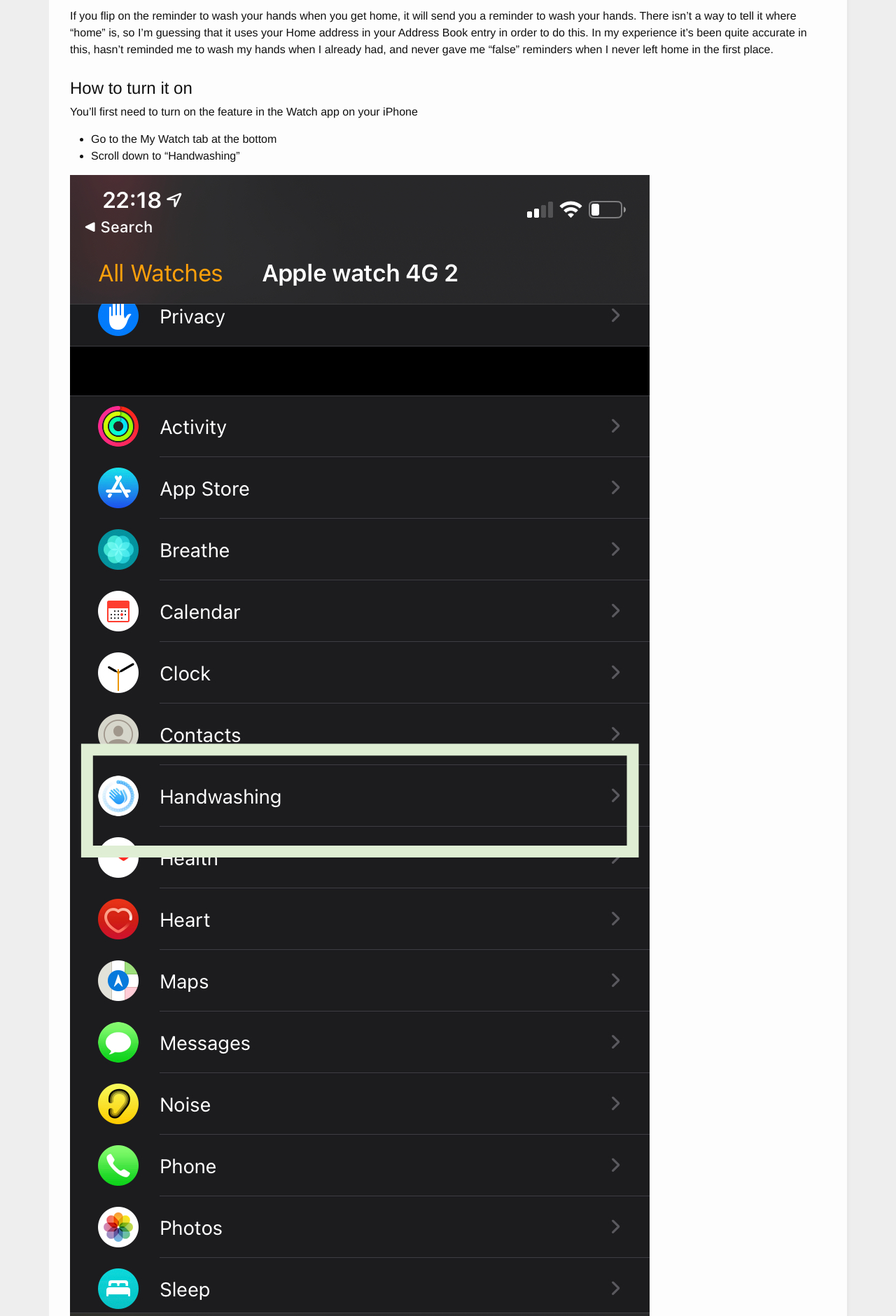
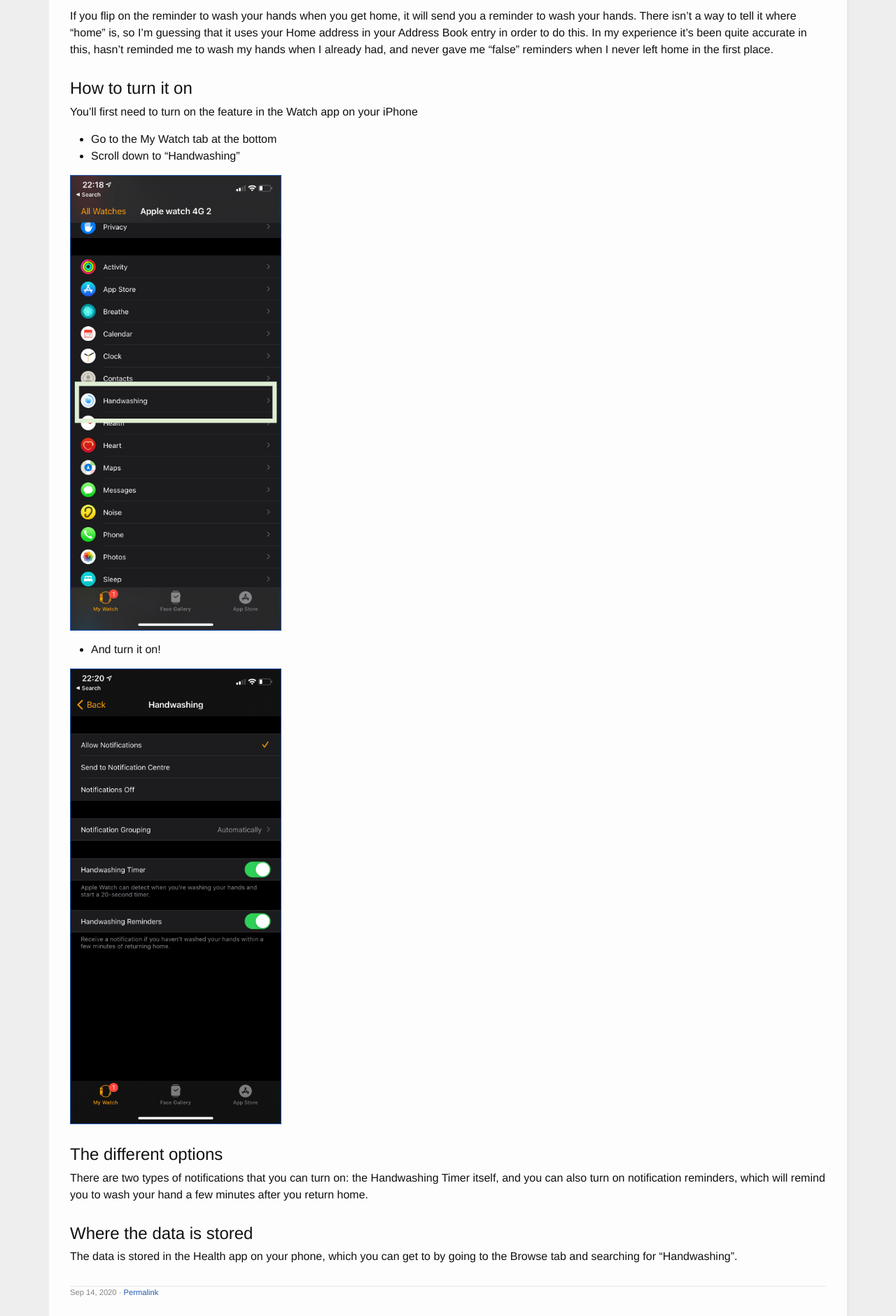
Before and after one commit to thatdamnqa/swipetounlock, a Jekyll site: the page built from index.html, in a window 1280 px wide. Shown: the part 410-2290 px from the top of the page at 70% size. Built offline with Jekyll 4.4.1, drawn with Linux system fonts in a browser that asks for light colours; the list of posts is cut into pages by our own code.

Commit message:
Add image styling

```diff
--- a/_sass/minima/_base.scss
+++ b/_sass/minima/_base.scss
@@ -59,6 +59,11 @@ main {
 img {
   max-width: 100%;
   vertical-align: middle;
+}
+
+.post img {
+  max-width: 300px;
+  border: 1px solid #235ab2;
 }
 
 
```
